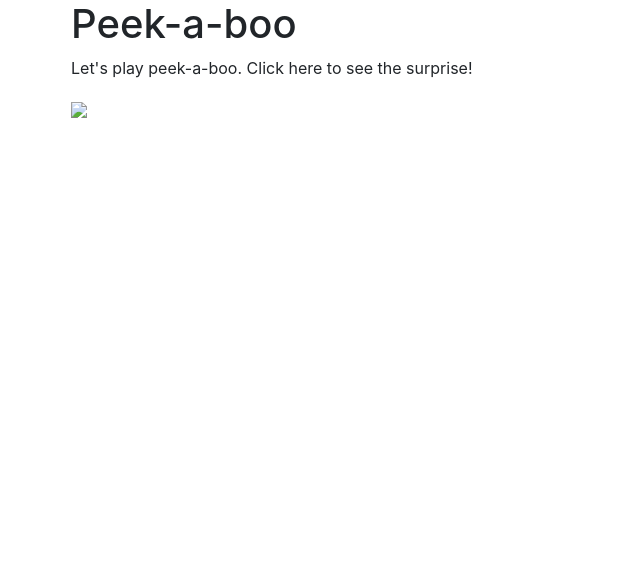
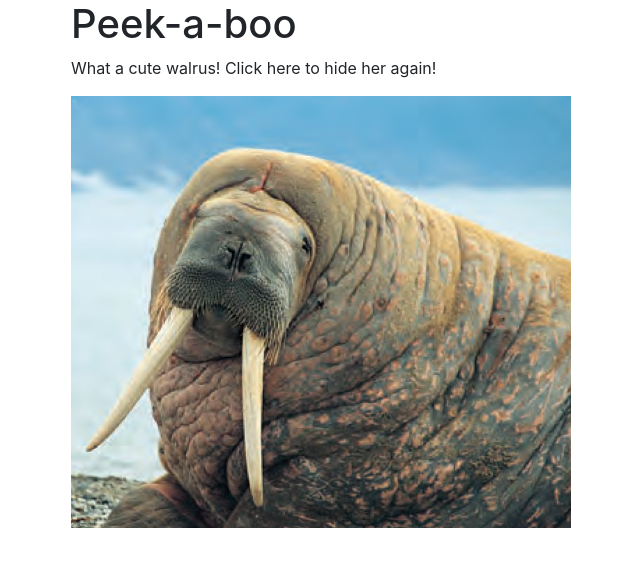
Before and after one commit to Singleballtheory/walrus, a plain HTML site: page index.html in a window 1280 px wide. Both pictures are taken after a click on the element "Let's play peek-a-boo. Click here to see the surprise!". Shown: the whole page, without its empty margins (14-654 px from the left). Drawn offline with Linux system fonts and the light colour scheme.

Commit message:
Add walrus image, text and toggle functionality

```diff
--- a/index.html
+++ b/index.html
@@ -10,11 +10,12 @@
 <body>
   <div class="container">
     <h1>Peek-a-boo</h1>
-
-    <p>Let's play peek-a-boo. Click here to see the surprise!</p>
-
+    <div class="walrus-hidden">
+      <p>Let's play peek-a-boo. Click here to see the surprise!</p>
+    </div>
     <div class="walrus-showing">
-      <img src="img/walrus.jpg">
+      <p>What a cute walrus! Click here to hide her again!</p>
+      <img src="img/walrus.jpg" width=500px>
     </div>
   </div>
 </body>
--- a/js/scripts.js
+++ b/js/scripts.js
@@ -1,5 +1,6 @@
 $(document).ready(function() {
   $("p").click(function() {
-    $(".walrus-showing").show();
+    $(".walrus-showing").toggle();
+    $(".walrus-hidden").toggle();
   });
 });
```
Also changed, not shown: img/walrus.jpg (added).
